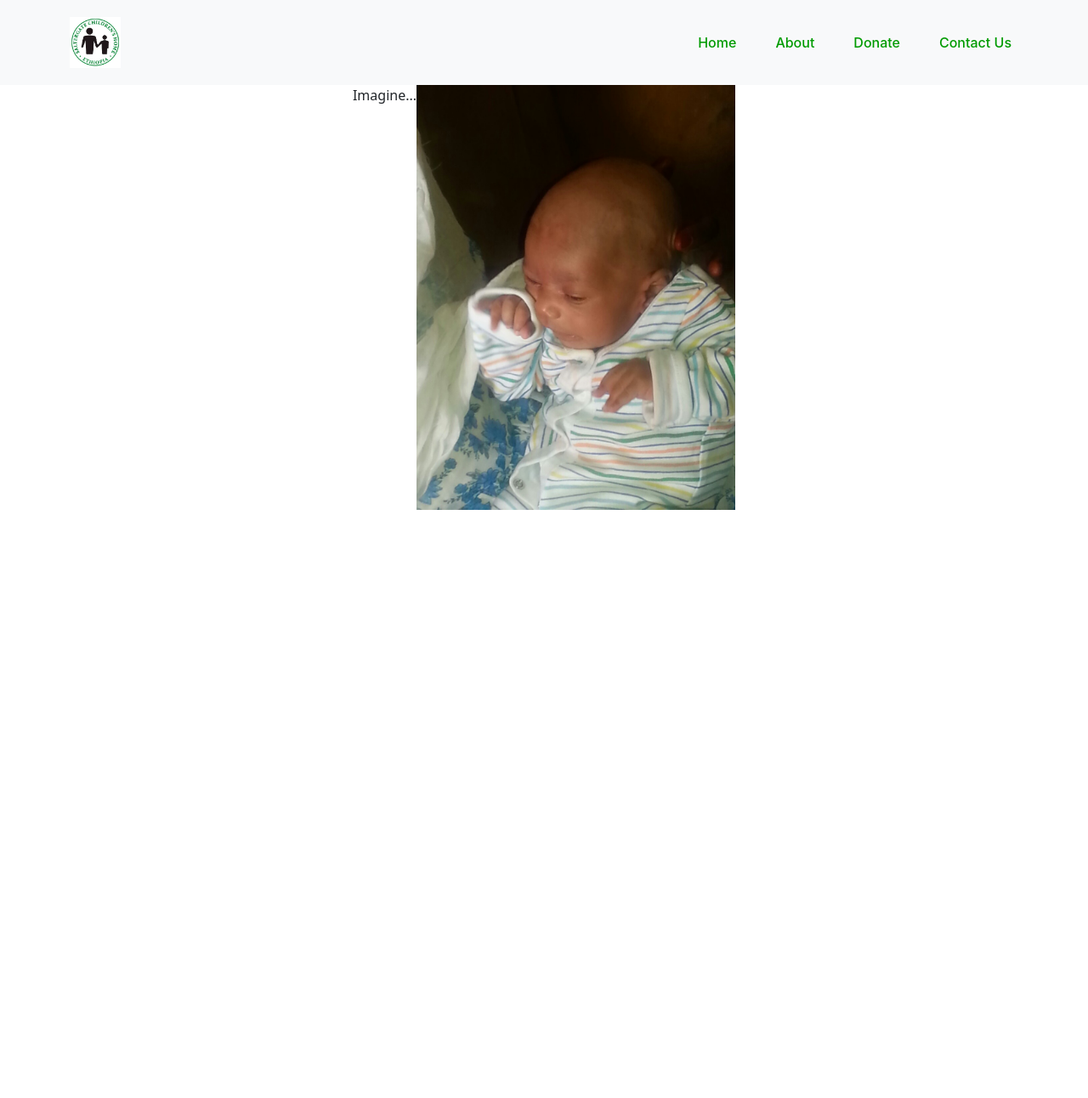
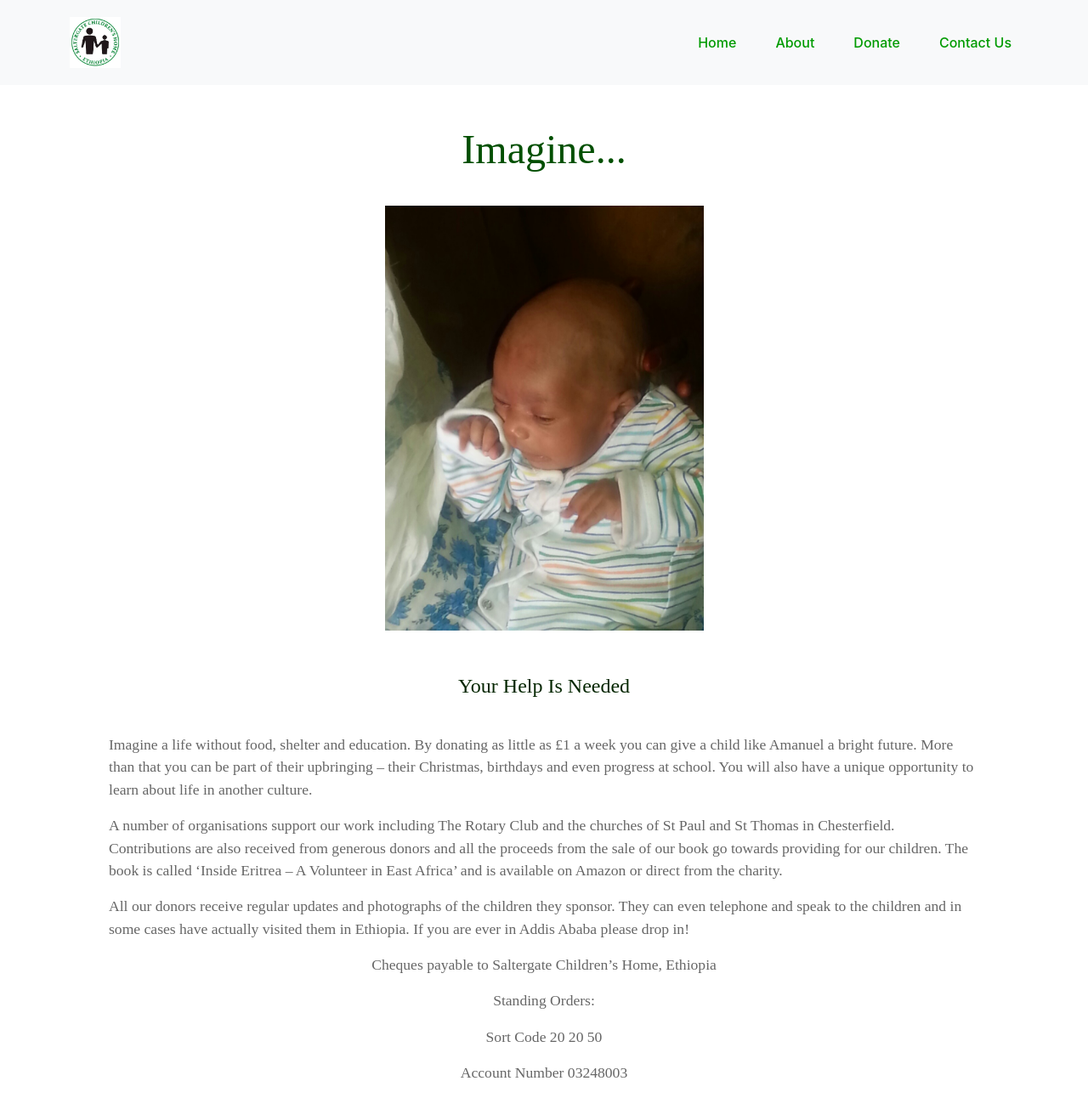
Before and after one commit to Spoonbadger/sch_charity, a React (Vite) app: page /donate in a window 1280 px wide. Shown: the whole page at 85% size. Before the commit the page ends 800 px from the top, so only its background shows below. Built offline with nearby package versions, Linux system fonts and the light colour scheme.

Commit message:
File: donate updated

```diff
--- a/src/pages/Donate.jsx
+++ b/src/pages/Donate.jsx
@@ -1,13 +1,35 @@
 import '../static/app.css'
 
-import React from 'react'
 
 const Donate = () => {
   return (
     <div className='donate-container'>
-      <div>Imagine...</div>
+      <div className='donate-imagine ruluko-regular'>Imagine...</div>
       <img className='donate-photo' src='/images/beb048e7-2d49-4c24-ab93-782100983a02.JPG'></img>
-      <div></div>
+      <div className='donate-text-container ruluko-regular'>
+        <h3 className="donate-text-title ruluko-regular">Your Help Is Needed</h3>
+        <p>
+          Imagine a life without food, shelter and education. By donating as little as £1 a week you can give a child like Amanuel a bright future. More than that you can be part of their upbringing – their Christmas, birthdays and even progress at school. You will also have a unique opportunity to learn about life in another culture.
+        </p>
+        <p>
+          A number of organisations support our work including The Rotary Club and the churches of St Paul and St Thomas in Chesterfield. Contributions are also received from generous donors and all the proceeds from the sale of our book go towards providing for our children. The book is called ‘Inside Eritrea – A Volunteer in East Africa’ and is available on Amazon or direct from the charity.
+        </p>
+        <p>
+          All our donors receive regular updates and photographs of the children they sponsor. They can even telephone and speak to the children and in some cases have actually visited them in Ethiopia. If you are ever in Addis Ababa please drop in!
+        </p>
+        <p>
+          Cheques payable to Saltergate Children’s Home, Ethiopia
+        </p>
+        <p>
+          Standing Orders:
+        </p>
+        <p>
+          Sort Code 20 20 50
+        </p>
+        <p>
+          Account Number 03248003
+        </p>
+      </div>
     </div>
   )
 }
--- a/src/static/app.css
+++ b/src/static/app.css
@@ -39,8 +39,8 @@ body {
 }
 
 .home-image {
-  max-height: 50rem;
-  max-width: 50rem;
+  max-height: 40rem;
+  max-width: 40rem;
   background-image: url('/images/ae614431-b975-4d1b-b76d-c278bb2a5c7d.JPG');
   background-attachment: scroll;
   place-items: center;
@@ -52,7 +52,7 @@ body {
   color: white;
   font-size: 2rem;
   box-shadow: inset 0 0 0 2000px rgba(0, 0, 0, 0.5);
-  padding: 25px 60px 25px;
+  padding: 20px 60px 0px;
   margin: 20rem 10rem 1rem;
   background-color: rgba(149, 147, 218, 0.3);
   display: flex;
@@ -74,7 +74,6 @@ body {
   background-size: 110% 100%;
   box-shadow: inset 0 0 0 2000px rgba(0, 0, 0, 0.2);
   background-attachment: fixed;
-
 
   color: white;
   display: flex;
@@ -102,10 +101,37 @@ body {
 .donate-container {
   display: flex;
   justify-content: center;
+  align-items: center;
+  flex-direction: column;
+}
+
+.donate-imagine {
+    color: rgb(1, 79, 0);
+    font-size: 3rem;
+
+    padding: 60px;
+    padding-top: 40px;
+    padding-bottom: 30px;
 }
 
 .donate-photo {
   max-height: 500px;
+}
+
+.donate-text-container {
+  display: flex;
+  flex-direction: column;
+  justify-content: center;
+  align-items: center;
+  padding: 0% 10% 0%;
+  color: rgb(102, 102, 102);
+  font-size: 1.1rem;
+}
+
+.donate-text-title {
+  color: rgb(4, 38, 0);
+  font-size: 1.5rem;
+  margin: 5% 0% 4%;
 }
 
 
```
